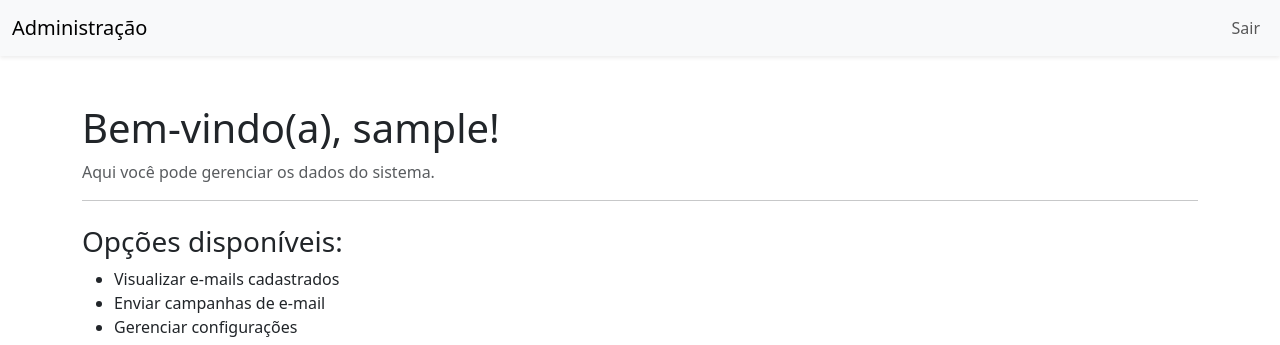
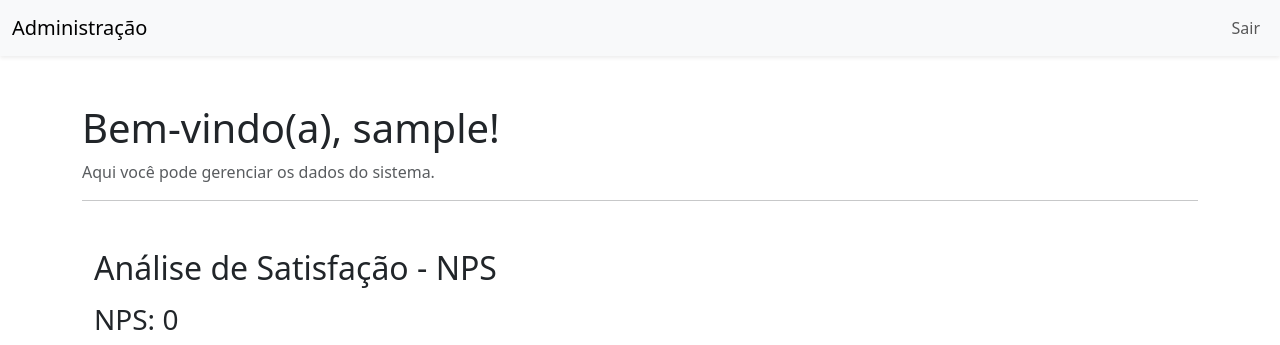
Before and after one commit to davisaldanha/dsoftnps, a Flask app: page /dashboard in a window 1280 px wide. Shown: the top 345 px of the page. Run offline with Flask 3, Linux system fonts and the light colour scheme; the visitor is signed in with stand-in values (Sample User, id 1); data that the repository does not hold is empty.

Commit message:
Dados para Dashboard

```diff
--- a/app.py
+++ b/app.py
@@ -1,4 +1,4 @@
-from flask import Flask, request, render_template, redirect, url_for, session, flash
+from flask import Flask, request, render_template, redirect, url_for, session, flash, jsonify
 from dotenv import load_dotenv
 from email.mime.text import MIMEText
 from email.mime.multipart import MIMEMultipart
@@ -117,7 +117,6 @@ def send_email():
         except Exception as e:
             log_info(f"Erro ao conectar ao servidor: {e}", "N/A", "N/A")
 
-
 app = Flask(__name__)
 app.secret_key = os.getenv("SECRET_KEY")
 
@@ -197,6 +196,38 @@ def dashboard():
         return redirect(url_for('login'))
     return render_template('dashboard.html')
 
+@app.route('/nps-data')
+def nps_data():
+    con = sqlite3.connect('database.db')
+    cursor = con.cursor()
+    cursor.execute('''
+        SELECT p1 FROM satisfaction WHERE p1 IS NOT NULL
+    ''')
+    data = cursor.fetchall()
+    con.close()
+
+    if not data:
+        return {'nps':0, 'detractors': 0, 'passives': 0, 'promoters': 0}
+
+    #Classificação conforme NPS
+    detractors = sum(1 for x in data if x[0] <= 6)
+    passives = sum(1 for x in data if 7 <= x[0] <= 8)
+    promoters = sum(1 for x in data if x[0] >= 10)
+
+    total_answers = len(data)
+    perc_det = (detractors / total_answers) * 100
+    perc_pas = (passives / total_answers) * 100
+    perc_pro = (promoters / total_answers) * 100
+    nps = perc_pro - perc_det
+
+    return {
+        'nps': nps,
+        'detractors': detractors,
+        'passives': passives,
+        'promoters': promoters
+    }
+
+
 if __name__ == '__main__':
     configure_database()
     send_email()
--- a/templates/dashboard.html
+++ b/templates/dashboard.html
@@ -5,6 +5,7 @@
     <meta name="viewport" content="width=device-width, initial-scale=1.0">
     <title>Dashboard - Administração</title>
     <link href="https://cdn.jsdelivr.net/npm/bootstrap@5.3.0-alpha3/dist/css/bootstrap.min.css" rel="stylesheet">
+    <script src="https://cdn.jsdelivr.net/npm/chart.js"></script>
 </head>
 <body>
     <nav class="navbar navbar-expand-lg navbar-light bg-light shadow-sm">
@@ -23,6 +24,14 @@
         <h1>Bem-vindo(a), {{ session['admin'] }}!</h1>
         <p class="text-muted">Aqui você pode gerenciar os dados do sistema.</p>
         <hr>
+        <div class="container mt-5">
+            <h2 class="mb-3">Análise de Satisfação - NPS</h2>
+
+            <h3>NPS: <span id="nps-value">Carregando...</span></h3>
+
+            <canvas id="npsChart" width="400" height="200"></canvas>
+        </div>
+
         <div class="mt-4">
             <h3>Opções disponíveis:</h3>
             <ul>
@@ -32,5 +41,33 @@
             </ul>
         </div>
     </div>
+    <script>
+        function loadNPS(){
+            fetch("/nps-data")
+            .then(response => response.json())
+            .then(data => {
+                document.getElementById("nps-value").textContent = data.nps
+
+                const ctx = document.getElementById("npsChart").getContext("2d")
+                new Chart(ctx, {
+                    type: "doughnut",
+                    data: {
+                        labels: ["Promotores", "Neutros", "Detratores"],
+                        datasets: [{
+                            data: [data.promoters, data.passives, data.detractors],
+                            backgroundColor: ["#e63946", "#f4a261", "#2a9d8f"]
+                        }]
+                    },
+                    options: {
+                        responsive: true,
+
+                    }
+                })
+            })
+            .catch(error => console.error("Erro ao carregar dados do NPS: ", error))
+        }
+
+        document.addEventListener("DOMContentLoaded", loadNPS)
+    </script>
 </body>
 </html>
```
